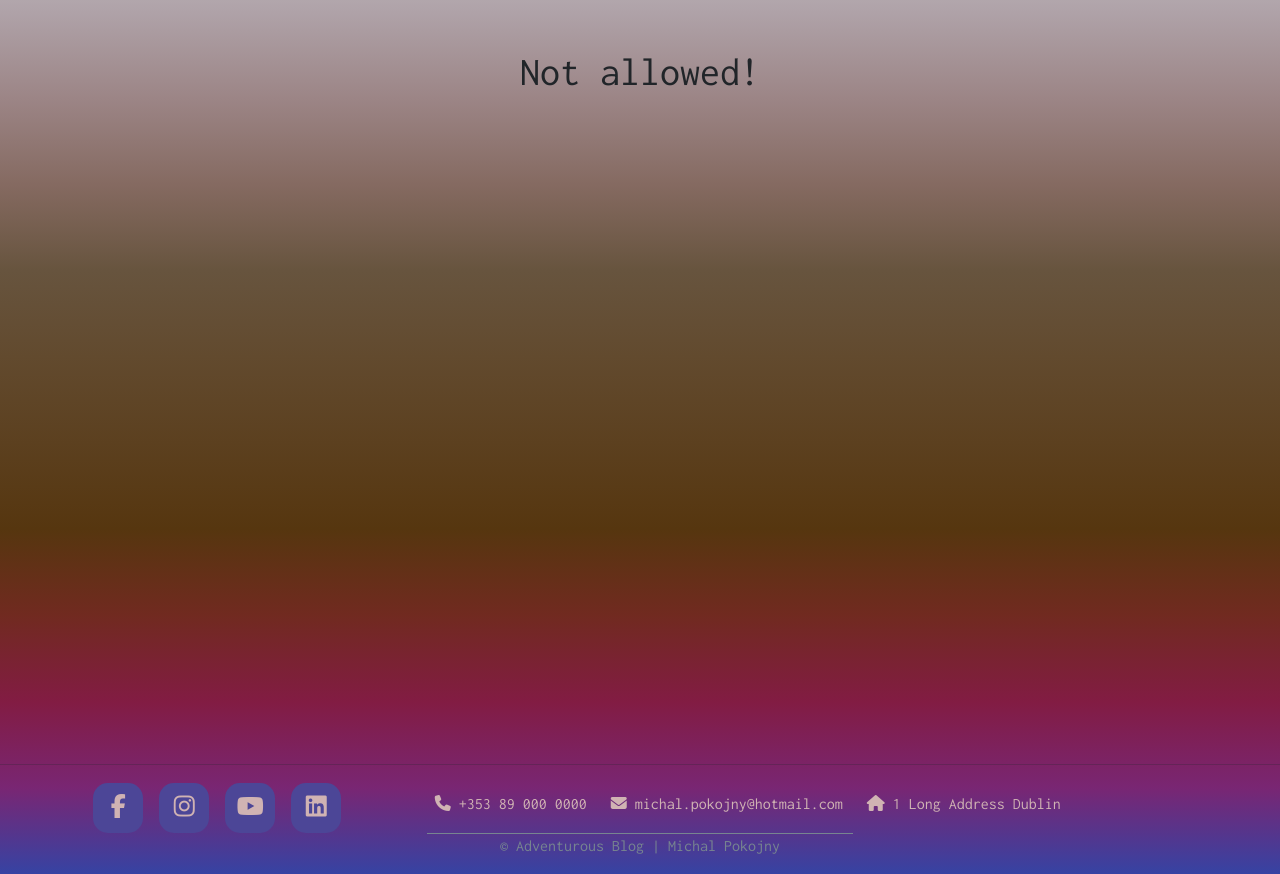
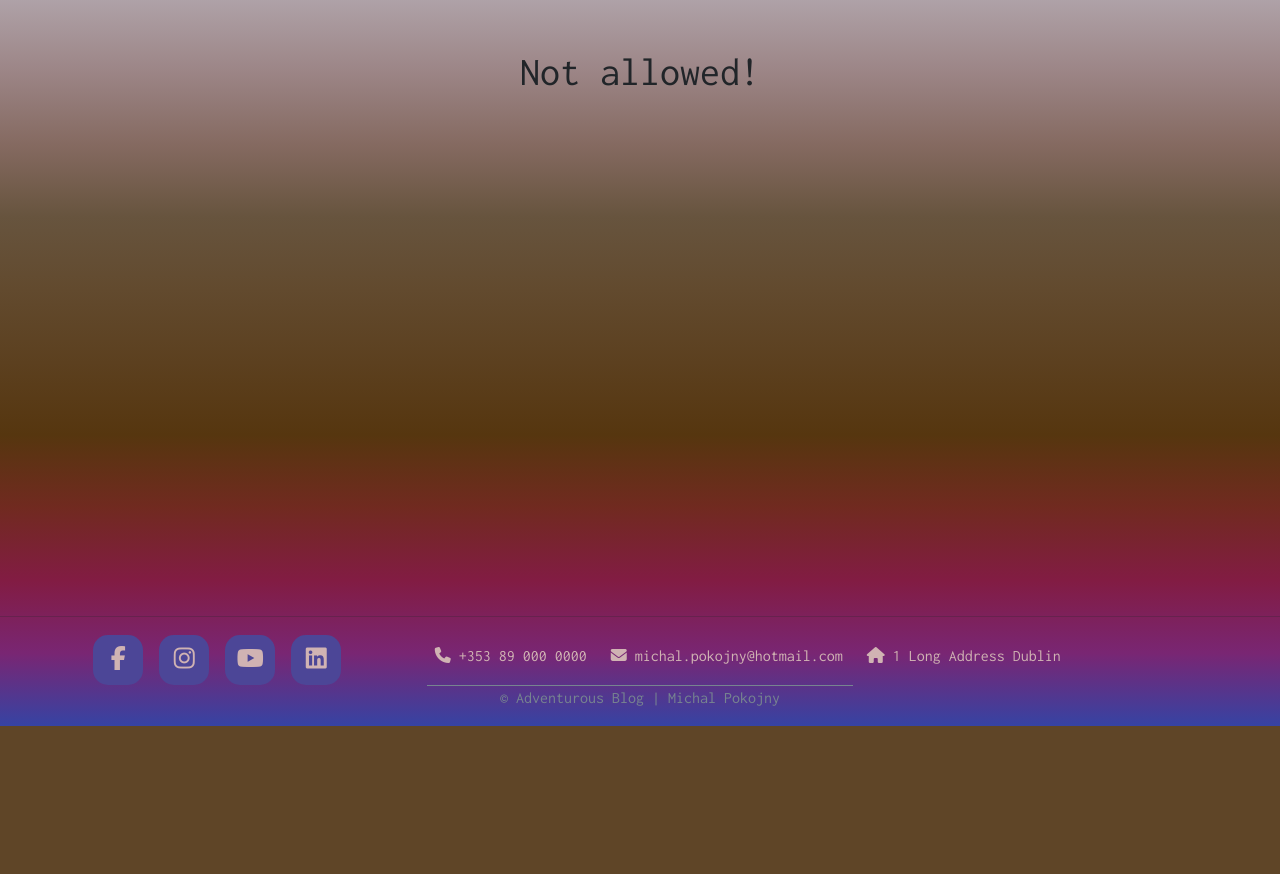
Before and after one commit to MichalPokojny/CI_project_4_travel_blog, a Django app: a page that uses templates/delete_post.html in a window 1280 px wide. Shown: the part 74-948 px from the top of the page. After the commit the page ends 800 px from the top, so only its background shows below. Run offline with Django 3.2, Linux system fonts and the light colour scheme; tables that the repository leaves empty hold one stand-in row (values such as "Sample post"); some libraries are stand-ins or nearby versions; some web fonts are replaced.

```diff
--- a/templates/delete_post.html
+++ b/templates/delete_post.html
@@ -28,7 +28,7 @@
 </div>
 <!-- Display if the user is not authorized to delete the post -->
 {% else %}
-<div class="containter" style="height:85vh;">
+<div class="containter">
 <h1 class="text-center mt-5">Not allowed!</h1>
 </div>
 {% endif %}
```
Also changed, not shown: templates/edit_post.html (+7 -3 lines).
